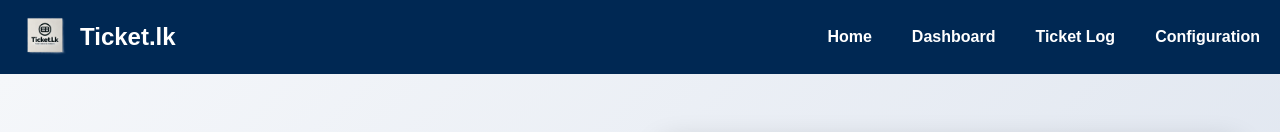
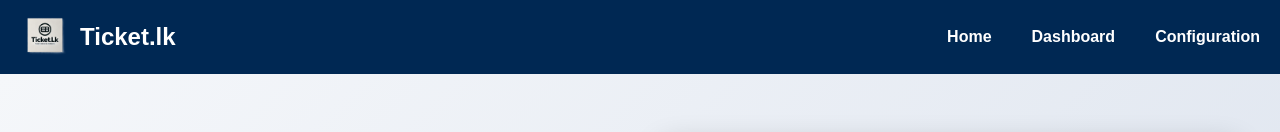
Before and after one commit to Pamodi1022/Ticket-Booking-System, a React (Create React App) app in the folder Frontend/: page / in a window 1280 px wide. Shown: the top 132 px of the page. Built offline with nearby package versions, Linux system fonts and the light colour scheme; no server answers.

Commit message:
fix: Remove Ticket Log link from UserNavbar

```diff
--- a/Frontend/src/components/UserNavbar.js
+++ b/Frontend/src/components/UserNavbar.js
@@ -23,7 +23,6 @@
       <ul className={menuActive ? 'active' : ''}>
         <li><Link to="/" onClick={toggleMenu}>Home</Link></li>
         <li><Link to="/ViewDetail" onClick={toggleMenu}>Dashboard</Link></li>
-        <li><Link to="/LogDisplay" onClick={toggleMenu}>Ticket Log</Link></li>
         <li><Link to="/config" onClick={toggleMenu}>Configuration</Link></li>
       </ul>
     </div>
```
